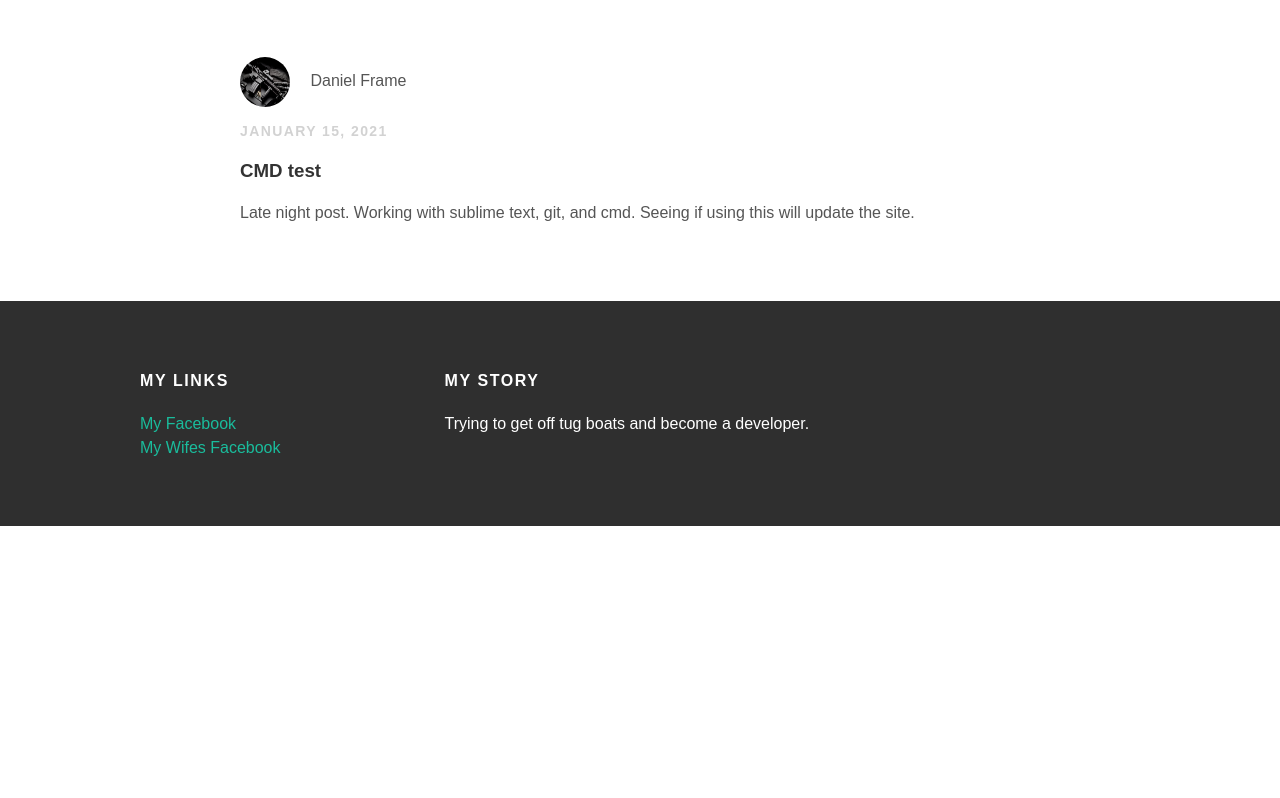
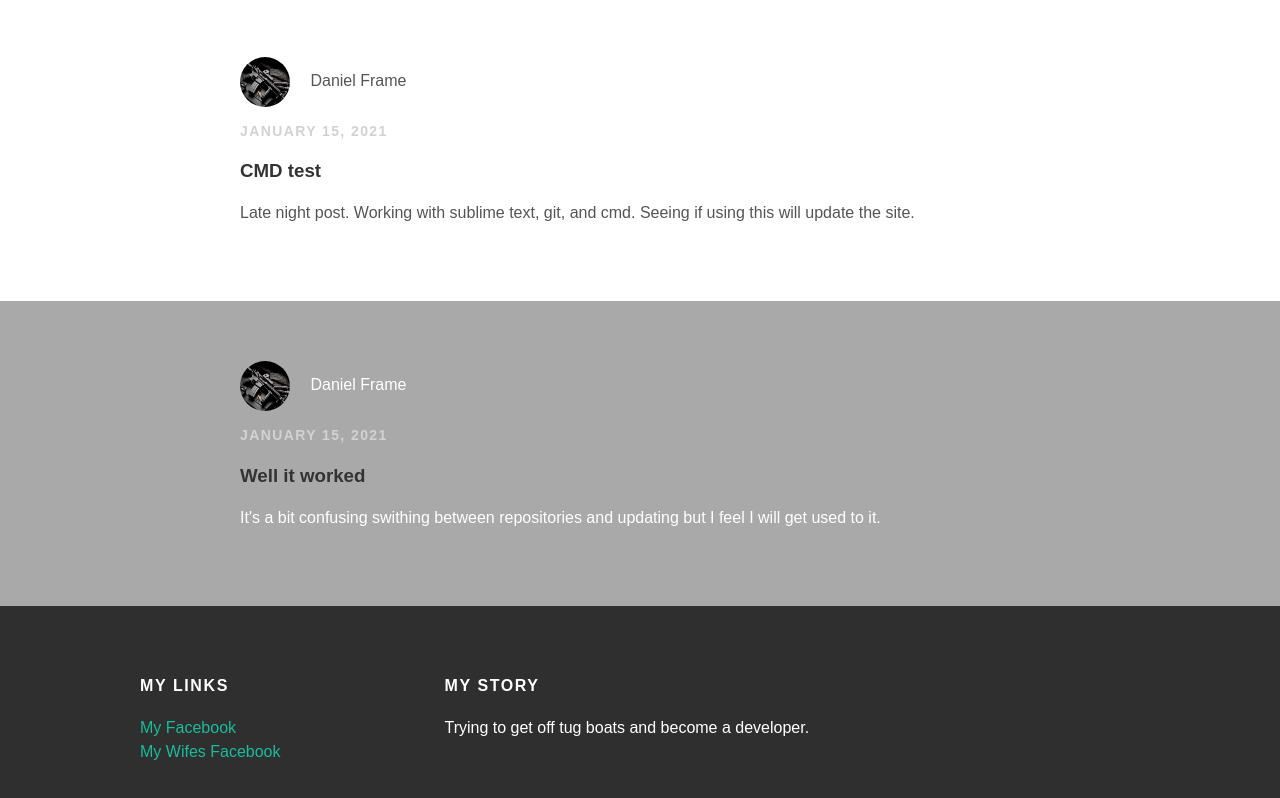
Before and after one commit to Berkasnerkaloo/Berka.github.io, a plain HTML site: page index.html in a window 1280 px wide. Shown: the part 2300-3098 px from the top of the page. Before the commit the page ends 2826 px from the top, so only its background shows below. Drawn offline with Linux system fonts and the light colour scheme.

Commit message:
cmd test 3

```diff
--- a/index.html
+++ b/index.html
@@ -111,6 +111,20 @@
          </div>
        </div>
      </div>
+     <div class="post-container">
+       <div class="post">
+         <div class="post-author">
+           <img src="Me.jpg">
+           <span>Daniel Frame</span>
+         </div>
+         <p class="post-date">January 15, 2021</p>
+         <h3 class="post-title">Well it worked</h3>
+         <div class="post-content">
+          <p>It's a bit confusing swithing between repositories and updating but I feel I will get used to it.
+</p>
+         </div>
+       </div>
+     </div>
    </div>
 
   <div id="footer">
```
